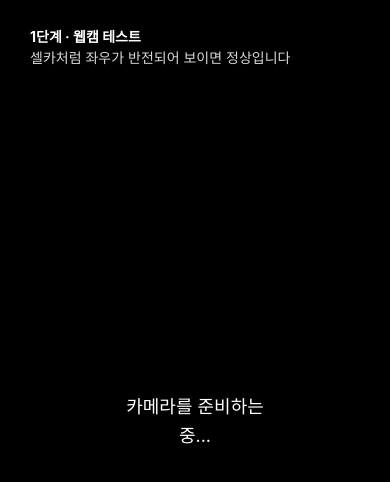
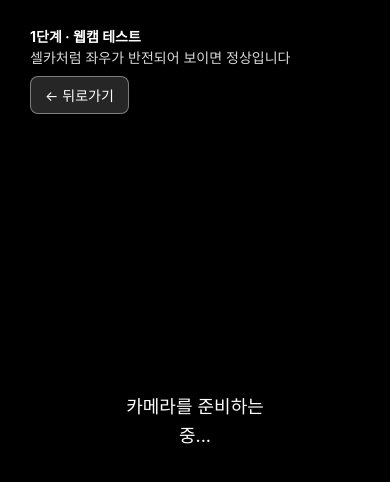
Before and after one commit to hyunjajae/fromis9-hand-puzzle, a website built with Vite: page index.html in a window 390 px wide. Built offline with nearby package versions, Linux system fonts and the light colour scheme; no server answers.

Commit message:
Add on-screen back button for mobile (no ESC key)
ESC was the only way to back out of GRABBED/PUZZLE/REVEAL, but mobile
browsers have no ESC key. Add a tappable back button under the HUD
that calls the same onCancel() handler; works as a click alternative
on desktop too.

```diff
--- a/index.html
+++ b/index.html
@@ -28,6 +28,8 @@
       <div id="hud">
         <div id="hud-state">1단계 · 웹캠 테스트</div>
         <div id="hud-help">셀카처럼 좌우가 반전되어 보이면 정상입니다</div>
+        <!-- ESC 키가 없는 모바일용 뒤로가기 버튼. PC에서도 ESC 대신 눌러도 됩니다. -->
+        <button id="back-btn" type="button">← 뒤로가기</button>
       </div>
     </div>
 
--- a/src/main.js
+++ b/src/main.js
@@ -22,6 +22,7 @@ const canvasEl = document.getElementById('overlay');
 const messageEl = document.getElementById('overlay-message');
 const hudStateEl = document.getElementById('hud-state');
 const hudHelpEl = document.getElementById('hud-help');
+const backBtnEl = document.getElementById('back-btn');
 
 const ctx = canvasEl.getContext('2d');
 
@@ -96,6 +97,8 @@ async function init() {
     setStateLabel();
     window.addEventListener('resize', () => browseScene.layout());
     window.addEventListener('keydown', (e) => { if (e.key === 'Escape') onCancel(); });
+    // ESC 키가 없는 모바일용 뒤로가기 버튼 (PC에서도 클릭으로 대체 가능)
+    backBtnEl.addEventListener('click', onCancel);
 
     requestAnimationFrame(renderLoop);
   } catch (err) {
--- a/src/style.css
+++ b/src/style.css
@@ -142,3 +142,24 @@ body {
 #hud-help {
   opacity: 0.85;
 }
+
+/* 뒤로가기 버튼: ESC 키가 없는 모바일에서 꼭 필요하고, PC에서도 클릭으로 대체 가능.
+   #hud 전체는 pointer-events:none 이라 버튼만 따로 다시 켜줍니다. */
+#back-btn {
+  display: block;
+  margin-top: 8px;
+  pointer-events: auto;
+  background: rgba(255, 255, 255, 0.15);
+  color: #fff;
+  border: 1px solid rgba(255, 255, 255, 0.4);
+  border-radius: 8px;
+  padding: 8px 14px;
+  font-size: 14px;
+  font-family: inherit;
+  cursor: pointer;
+  -webkit-tap-highlight-color: transparent; /* 모바일 탭 시 회색 깜빡임 제거 */
+}
+
+#back-btn:active {
+  background: rgba(255, 255, 255, 0.3);
+}
```
